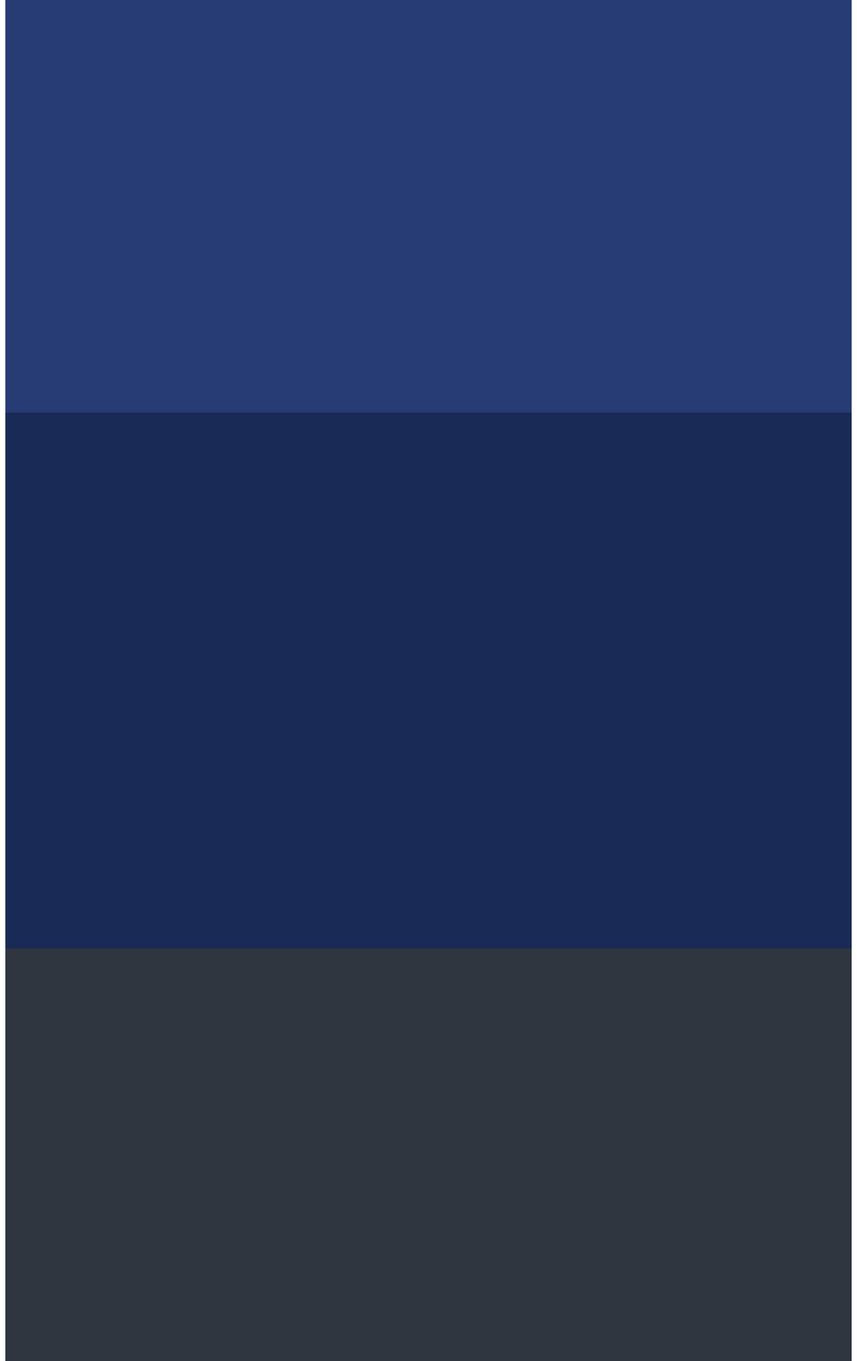
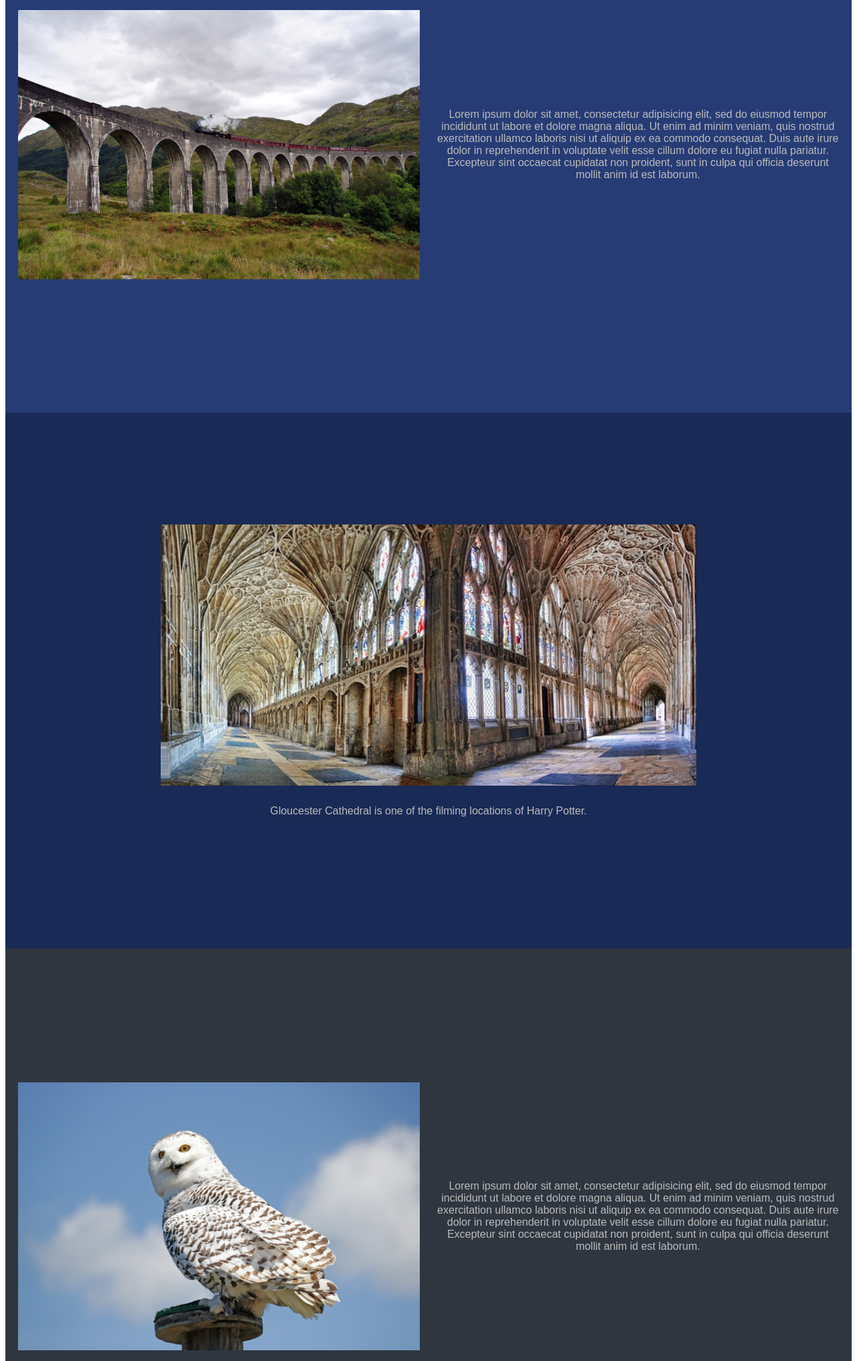
Before and after one commit to mokaymokay/day11-section-transitions, a plain HTML site: page index.html in a window 1280 px wide. Shown: the part 192-2224 px from the top of the page at 67% size. Drawn offline with Linux system fonts and the light colour scheme.

Commit message:
Add keyframes animation

```diff
--- a/index.html
+++ b/index.html
@@ -7,8 +7,8 @@
   </head>
   <body>
     <section id="section-one">
-      <img id="train" class="hidden" src="train-scotland.jpg" alt="Train over the Glenfinnan Viaduct">
-      <p class="hidden">Lorem ipsum dolor sit amet, consectetur adipisicing elit, sed do eiusmod
+      <img id="train" class="hidden one" src="train-scotland.jpg" alt="Train over the Glenfinnan Viaduct">
+      <p class="hidden one">Lorem ipsum dolor sit amet, consectetur adipisicing elit, sed do eiusmod
         tempor incididunt ut labore et dolore magna aliqua. Ut enim ad minim veniam,
         quis nostrud exercitation ullamco laboris nisi ut aliquip ex ea commodo
         consequat. Duis aute irure dolor in reprehenderit in voluptate velit esse
@@ -16,12 +16,12 @@
         non proident, sunt in culpa qui officia deserunt mollit anim id est laborum.</p>
     </section>
     <section id="section-two">
-      <img id="gloucester" class="hidden" src="gloucester.jpg" alt="Gloucester Cathedral">
-      <p class="hidden">Gloucester Cathedral is one of the filming locations of Harry Potter.</p>
+      <img id="gloucester" class="hidden two" src="gloucester.jpg" alt="Gloucester Cathedral">
+      <p class="hidden two">Gloucester Cathedral is one of the filming locations of Harry Potter.</p>
     </section>
     <section id="section-three">
-      <img id="hedwig" class="hidden" src="hedwig.jpg" alt="Owl that looks like Hedwig">
-      <p class="hidden">Lorem ipsum dolor sit amet, consectetur adipisicing elit, sed do eiusmod
+      <img id="hedwig" class="hidden three" src="hedwig.jpg" alt="Owl that looks like Hedwig">
+      <p class="hidden three">Lorem ipsum dolor sit amet, consectetur adipisicing elit, sed do eiusmod
         tempor incididunt ut labore et dolore magna aliqua. Ut enim ad minim veniam,
         quis nostrud exercitation ullamco laboris nisi ut aliquip ex ea commodo
         consequat. Duis aute irure dolor in reprehenderit in voluptate velit esse
@@ -29,7 +29,7 @@
         non proident, sunt in culpa qui officia deserunt mollit anim id est laborum.</p>
     </section>
     <section id="section-four">
-      <blockquote class="hidden">“Happiness can be found in the darkest of times, if one only
+      <blockquote id="four" class="hidden">“Happiness can be found in the darkest of times, if one only
         remembers to turn on the light.” — Albus Dumbledore</blockquote>
     </section>
     <script src="main.js" charset="utf-8"></script>
--- a/main.css
+++ b/main.css
@@ -48,3 +48,29 @@ blockquote {
 .hidden {
   opacity: 0;
 }
+
+.show {
+	animation: show 600ms;
+}
+
+@keyframes show {
+	from {
+		opacity: 0;
+	}
+	to {
+		opacity: 1;
+	}
+}
+
+.hide {
+	animation: hide 600ms;
+}
+
+@keyframes hide {
+	from {
+		opacity: 1;
+	}
+	to {
+		opacity: 0;
+	}
+}
--- a/main.js
+++ b/main.js
@@ -0,0 +1,39 @@
+const sectionOne = document.getElementsByClassName('one');
+
+window.addEventListener('scroll', function() {
+    for (var i = 0; i < sectionOne.length; i++) {
+      if (document.documentElement.scrollTop > 0) {
+        sectionOne[i].className = 'show';
+      }
+    }
+});
+
+const sectionTwo = document.getElementsByClassName('two');
+
+window.addEventListener('scroll', function() {
+    for (var i = 0; i < sectionTwo.length; i++) {
+      if (document.documentElement.scrollTop > 800) {
+        sectionTwo[i].className = 'show';
+      }
+    }
+});
+
+const sectionThree = document.getElementsByClassName('three');
+
+window.addEventListener('scroll', function() {
+    for (var i = 0; i < sectionThree.length; i++) {
+      if (document.documentElement.scrollTop > 1600) {
+        sectionThree[i].className = 'show';
+      }
+    }
+});
+
+const sectionFour = document.getElementById('four');
+
+window.addEventListener('scroll', function() {
+    if (document.documentElement.scrollTop > 2400) {
+      sectionFour.className = 'show';
+    } else {
+      sectionFour.className = 'hide hidden';
+    }
+});
```
